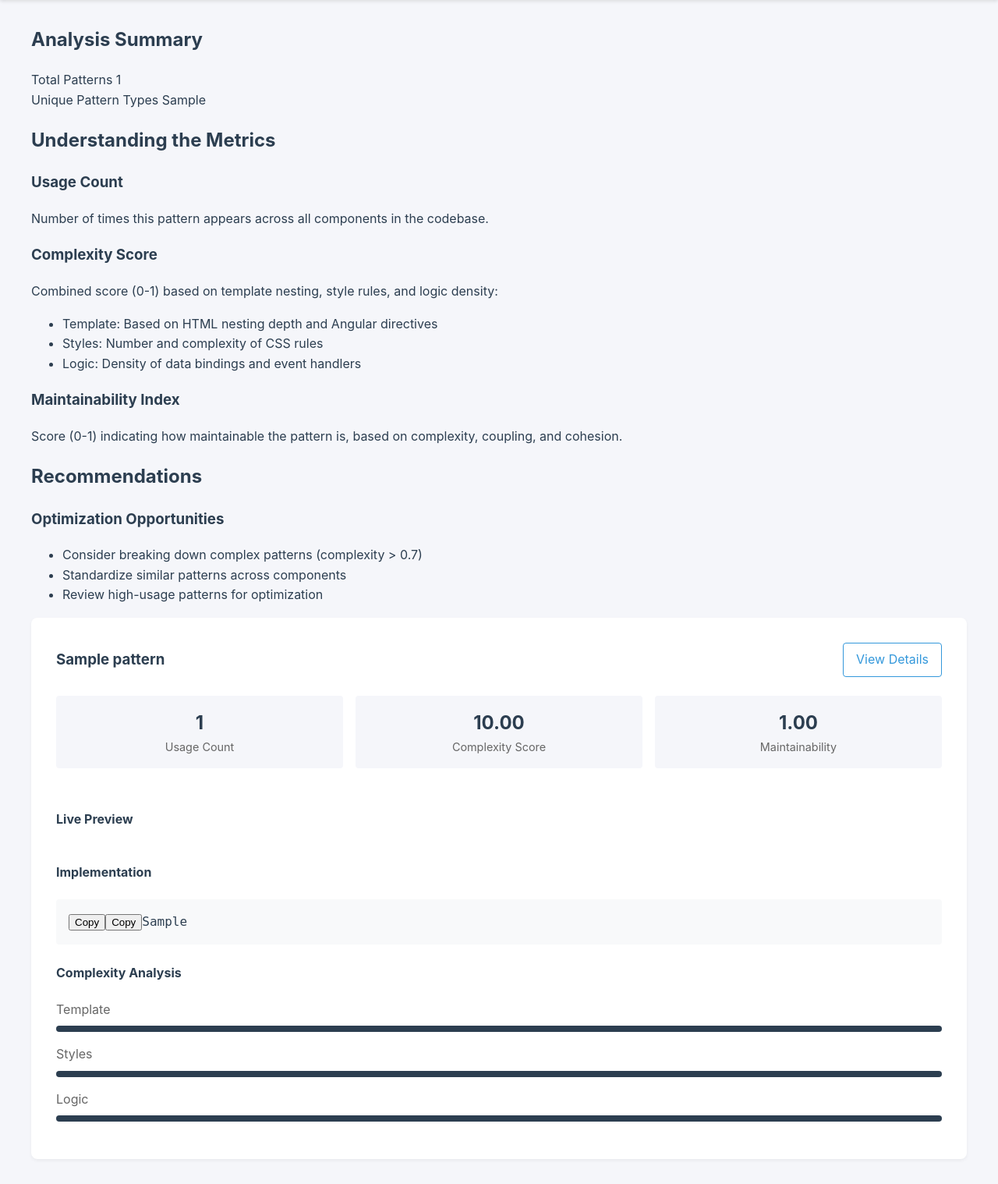
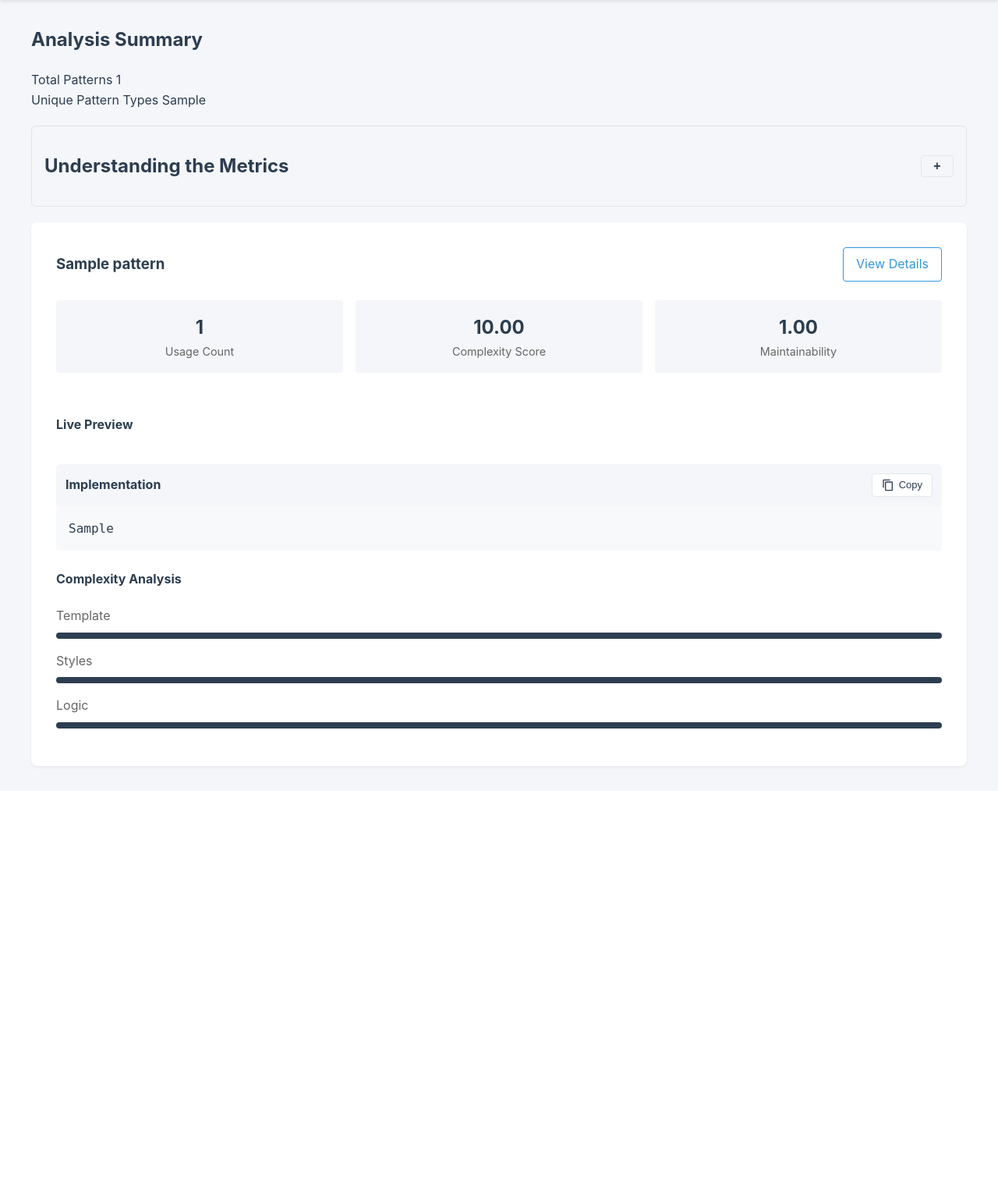
Before and after one commit to FarzamMohammadi/angular-pattern-detector, a Python web app: template src/output/templates/patterns/index.html in a window 1280 px wide. Shown: the part 152-1670 px from the top of the page at 78% size. After the commit the page ends 1138 px from the top, so only its background shows below. Run offline with Jinja, Linux system fonts and the light colour scheme; the template is opened without the code that fills it: most values are stand-ins (such as "Sample title", 1, 10 or a date in 2020).

Commit message:
Fix catalog's implementation copy button & improve styling

```diff
--- a/src/output/templates/assets/main.js
+++ b/src/output/templates/assets/main.js
@@ -5,22 +5,6 @@ document.addEventListener('DOMContentLoaded', function() {
         preview.addEventListener('click', () => {
             preview.classList.toggle('expanded');
         });
-    });
-
-    // Code snippet copy functionality
-    const codeBlocks = document.querySelectorAll('pre code');
-    codeBlocks.forEach(block => {
-        const copyButton = document.createElement('button');
-        copyButton.textContent = 'Copy';
-        copyButton.className = 'copy-button';
-        copyButton.addEventListener('click', () => {
-            navigator.clipboard.writeText(block.textContent);
-            copyButton.textContent = 'Copied!';
-            setTimeout(() => {
-                copyButton.textContent = 'Copy';
-            }, 2000);
-        });
-        block.parentNode.insertBefore(copyButton, block);
     });
 
     // Interactive form handling
@@ -76,3 +60,21 @@ function initializePatternComparison() {
             });
     }
 }
+
+function toggleMetrics(button) {
+    const section = button.closest('.metrics-explanation');
+    section.classList.toggle('collapsed');
+    button.querySelector('.icon').textContent = section.classList.contains('collapsed') ? '+' : '-';
+}
+
+function copyCode(button) {
+    const implementationPreview = button.closest('.implementation-preview');
+    const codeBlock = implementationPreview.querySelector('pre code');
+    navigator.clipboard.writeText(codeBlock.textContent);
+
+    const copyText = button.querySelector('.copy-text');
+    copyText.textContent = 'Copied!';
+    setTimeout(() => {
+        copyText.textContent = 'Copy';
+    }, 2000);
+}
--- a/src/output/templates/assets/styles.css
+++ b/src/output/templates/assets/styles.css
@@ -244,3 +244,91 @@ main {
     text-align: center;
     padding: 20px;
 }
+
+/* Collapsible Metrics */
+.metrics-content {
+    padding-left: 30px;
+}
+
+.metrics-explanation {
+    border: 1px solid #e1e4e8;
+    border-radius: 6px;
+    margin: 20px 0;
+}
+
+.metrics-explanation.collapsed .metrics-content {
+    display: none;
+}
+
+.section-header {
+    display: flex;
+    align-items: center;
+    justify-content: space-between;
+    padding: 12px 16px;
+    cursor: pointer;
+}
+
+.expand-button {
+    background: none;
+    border: 1px solid var(--border-color);
+    border-radius: 4px;
+    cursor: pointer;
+    padding: 4px 12px;
+    font-size: 16px;
+    color: var(--primary-color);
+    transition: all 0.2s ease;
+}
+
+.expand-button:hover {
+    background: var(--background-color);
+}
+
+.icon {
+    display: inline-block;
+    width: 16px;
+    text-align: center;
+    font-weight: bold;
+}
+
+/* Implementation Code Section */
+.implementation-header {
+    display: flex;
+    align-items: center;
+    gap: 8px;
+    padding: 12px;
+    background: var(--background-color);
+    border-radius: 6px 6px 0 0;
+}
+
+.implementation-header h4 {
+    margin: 0;
+    flex: 1;
+}
+
+.copy-button {
+    display: flex;
+    align-items: center;
+    gap: 6px;
+    padding: 6px 12px;
+    border: 1px solid var(--border-color);
+    border-radius: 4px;
+    background: white;
+    cursor: pointer;
+    transition: all 0.2s ease;
+    color: var(--primary-color);
+}
+
+.copy-button:hover {
+    background: var(--background-color);
+    border-color: var(--secondary-color);
+    color: var(--secondary-color);
+}
+
+.copy-icon {
+    fill: currentColor;
+}
+
+.copy-text {
+    font-size: 13px;
+    font-weight: 500;
+}
--- a/src/output/templates/patterns/index.html
+++ b/src/output/templates/patterns/index.html
@@ -31,8 +31,14 @@
             </div>
         </section>
 
-        <section class="metrics-explanation">
+        <section class="metrics-explanation collapsed">
+            <div class="section-header" onclick="toggleMetrics(this)">
                 <h2>Understanding the Metrics</h2>
+                <button class="expand-button">
+                    <span class="icon">+</span>
+                </button>
+            </div>
+            <div class="metrics-content">
                 <div class="metrics-grid">
                     <div class="metric-explanation">
                         <h3>Usage Count</h3>
@@ -53,17 +59,6 @@
                         <p>Score (0-1) indicating how maintainable the pattern is, based on complexity, coupling, and cohesion.</p>
                     </div>
                 </div>
-        </section>
-
-        <section class="pattern-recommendations">
-            <h2>Recommendations</h2>
-            <div class="recommendation-card">
-                <h3>Optimization Opportunities</h3>
-                <ul>
-                    <li>Consider breaking down complex patterns (complexity > 0.7)</li>
-                    <li>Standardize similar patterns across components</li>
-                    <li>Review high-usage patterns for optimization</li>
-                </ul>
             </div>
         </section>
 
@@ -134,7 +129,15 @@
 
                     <!-- Implementation Code -->
                     <div class="implementation-preview">
+                        <div class="implementation-header">
                             <h4>Implementation</h4>
+                            <button class="copy-button" onclick="copyCode(this)" title="Copy to clipboard">
+                                <svg class="copy-icon" viewBox="0 0 24 24" width="16" height="16">
+                                    <path d="M16 1H4C3 1 2 2 2 3v14h2V3h12V1zm3 4H8C7 5 6 6 6 7v14c0 1 1 2 2 2h11c1 0 2-1 2-2V7c0-1-1-2-2-2zm0 16H8V7h11v14z"/>
+                                </svg>
+                                <span class="copy-text">Copy</span>
+                            </button>
+                        </div>
                         <div class="code-block">
                             <pre><code>{{ details.template_structure }}</code></pre>
                         </div>
```
Lines whose indentation alone changed are shown as unchanged.
